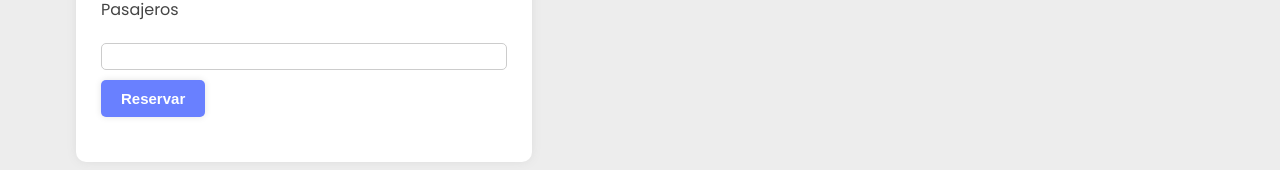
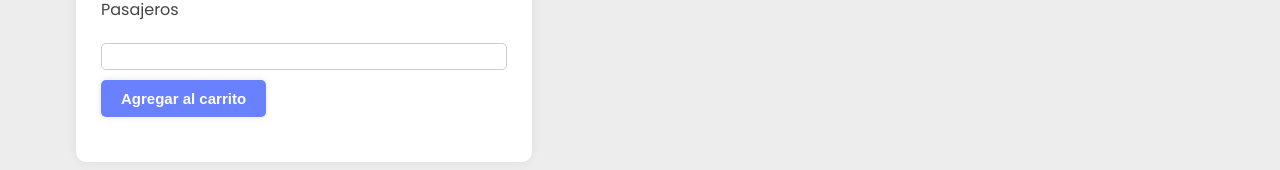
Before and after one commit to maykultman/aerolinea, a React (Create React App) app: page /#/ in a window 1280 px wide. Shown: the part 418-588 px from the top of the page. Built offline with nearby package versions, Linux system fonts and the light colour scheme; no server answers.

Commit message:
Cambio de nombre al boton de compra 'Reservar' por 'Agregar al carrito'

```diff
--- a/src/App.js
+++ b/src/App.js
@@ -23,7 +23,7 @@ const App = () => {
 						</Routes>
 					</Provider>
 				</div>
-				<ToastContainer position="top-left" autoClose={2000} hideProgressBar={false} closeOnClick/>
+				<ToastContainer position="top-left" autoClose={2000} hideProgressBar={true} closeOnClick/>
 		</HashRouter>
 	)
 }
--- a/src/components/PurchaseForm.js
+++ b/src/components/PurchaseForm.js
@@ -47,7 +47,7 @@ const PurchaseForm = ({estados, addItem, dispatch}) => {
 				/>
 				{formik.errors.passenger ? <div className="error">{formik.errors.passenger}</div>:null}
 			</div>
-			<button type="submit">Reservar</button>
+			<button type="submit">Agregar al carrito</button>
 		</form>
 	)
 }
```
